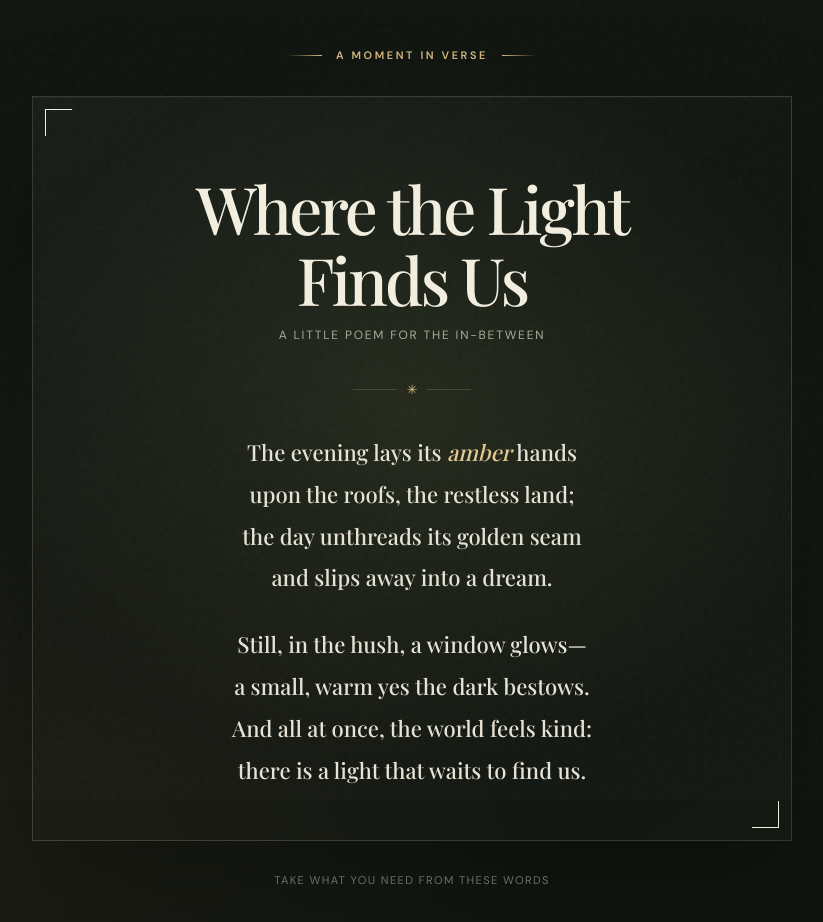
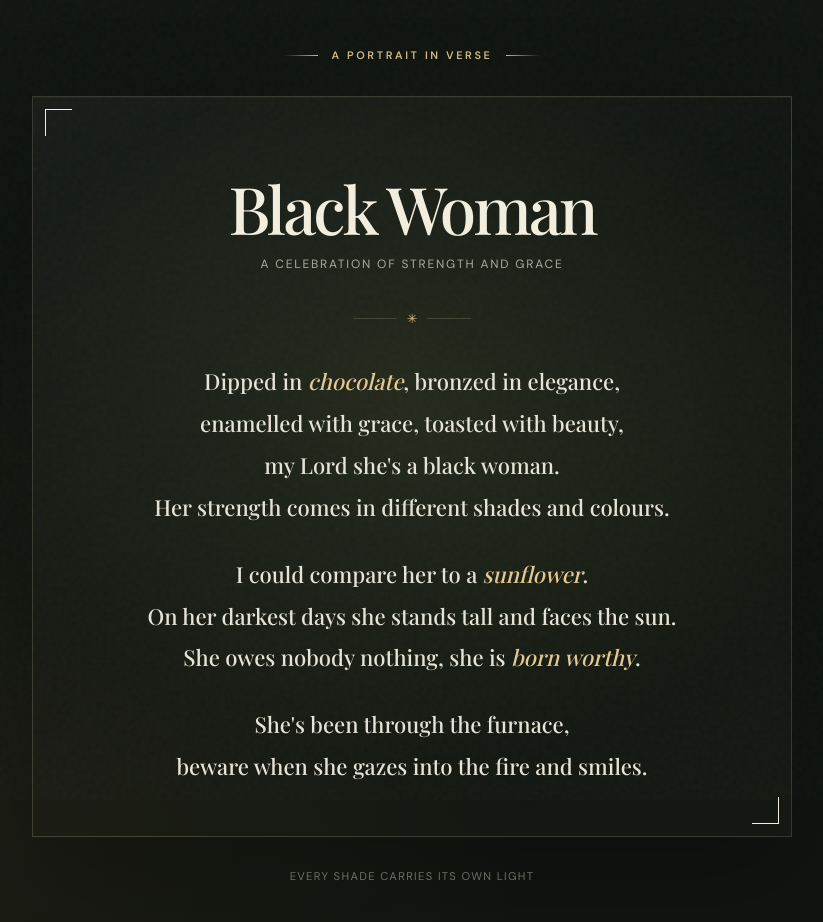
Before and after one commit to LoicDaGreat/poem, a plain HTML site: page index.html in a window 1280 px wide. Shown: the whole page, without its empty margins (228-1051 px from the left). Drawn offline with nearby package versions, Linux system fonts and the light colour scheme; a web font is replaced by a local one.

Commit message:
Replace the poem and update the page title

```diff
--- a/index.html
+++ b/index.html
@@ -4,8 +4,8 @@
   <meta charset="utf-8" />
   <meta name="viewport" content="width=device-width, initial-scale=1" />
   <meta name="theme-color" content="#101510" />
-  <meta name="description" content="A quiet poem about finding light in the ordinary." />
-  <title>Where the Light Finds Us</title>
+  <meta name="description" content="A poem celebrating the strength and grace of Black womanhood." />
+  <title>Black Woman</title>
   <link rel="preconnect" href="https://fonts.googleapis.com" />
   <link rel="preconnect" href="https://fonts.gstatic.com" crossorigin />
   <link href="https://fonts.googleapis.com/css2?family=DM+Sans:wght@400;500;600&family=Playfair+Display:ital,wght@0,500;0,600;1,500;1,600&display=swap" rel="stylesheet" />
@@ -132,17 +132,18 @@
 </head>
 <body>
   <main class="page">
-    <div class="topline">A moment in verse</div>
+    <div class="topline">A portrait in verse</div>
     <article class="poem-card" aria-labelledby="poem-title">
-      <h1 id="poem-title">Where the Light<br />Finds Us</h1>
-      <p class="subtitle">A little poem for the in-between</p>
+      <h1 id="poem-title">Black Woman</h1>
+      <p class="subtitle">A celebration of strength and grace</p>
       <div class="ornament" aria-hidden="true"><span></span><b>✳</b><span></span></div>
       <div class="poem">
-        <p class="stanza">The evening lays its <em>amber</em> hands<br />upon the roofs, the restless land;<br />the day unthreads its golden seam<br />and slips away into a dream.</p>
-        <p class="stanza">Still, in the hush, a window glows—<br />a small, warm yes the dark bestows.<br />And all at once, the world feels kind:<br />there is a light that waits to find us.</p>
+        <p class="stanza">Dipped in <em>chocolate</em>, bronzed in elegance,<br />enamelled with grace, toasted with beauty,<br />my Lord she's a black woman.<br />Her strength comes in different shades and colours.</p>
+        <p class="stanza">I could compare her to a <em>sunflower</em>.<br />On her darkest days she stands tall and faces the sun.<br />She owes nobody nothing, she is <em>born worthy</em>.</p>
+        <p class="stanza">She's been through the furnace,<br />beware when she gazes into the fire and smiles.</p>
       </div>
     </article>
-    <footer>Take what you need from these words</footer>
+    <footer>Every shade carries its own light</footer>
   </main>
 </body>
 </html>
```
